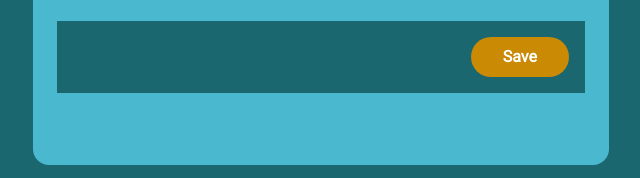
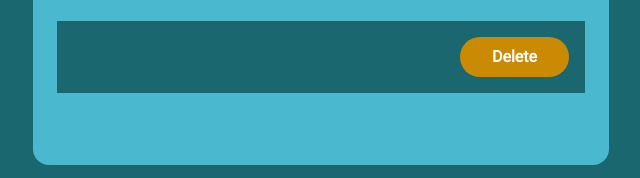
Before and after one commit to HortNet/AdminNyimbo, a plain HTML site: page index.html in a window 1280 px wide. Shown: the part 1543-1721 px from the top of the page, 319-959 px from the left. Drawn offline with nearby package versions, Linux system fonts and the light colour scheme.

Commit message:
Update index.html

```diff
--- a/index.html
+++ b/index.html
@@ -332,7 +332,7 @@ async function addNyimbo() {
       onclick="deleteAudio()"
       class="bg-yellow-600 rounded-full py-2 px-8 text-white font-bold w-full sm:w-auto"
     >
-      Save
+      Delete
     </button>
   </div>
 </div>
```
